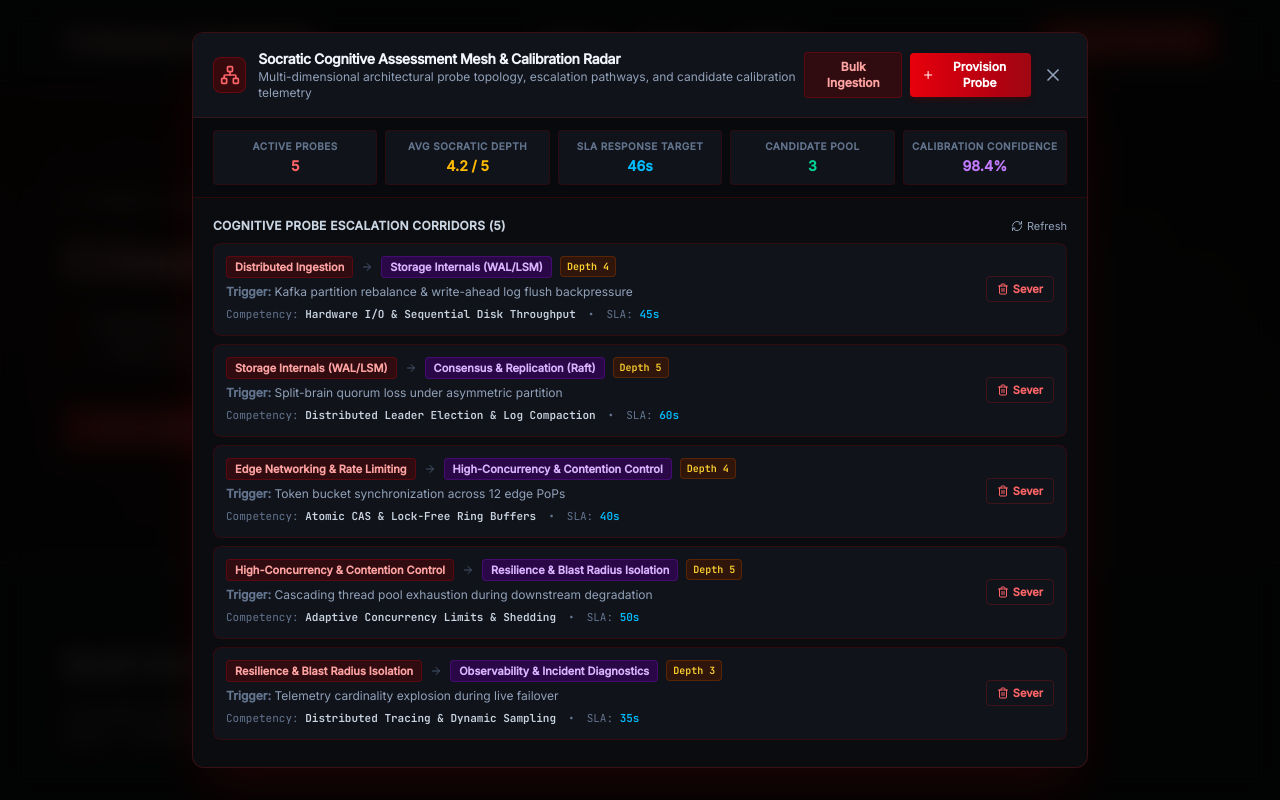
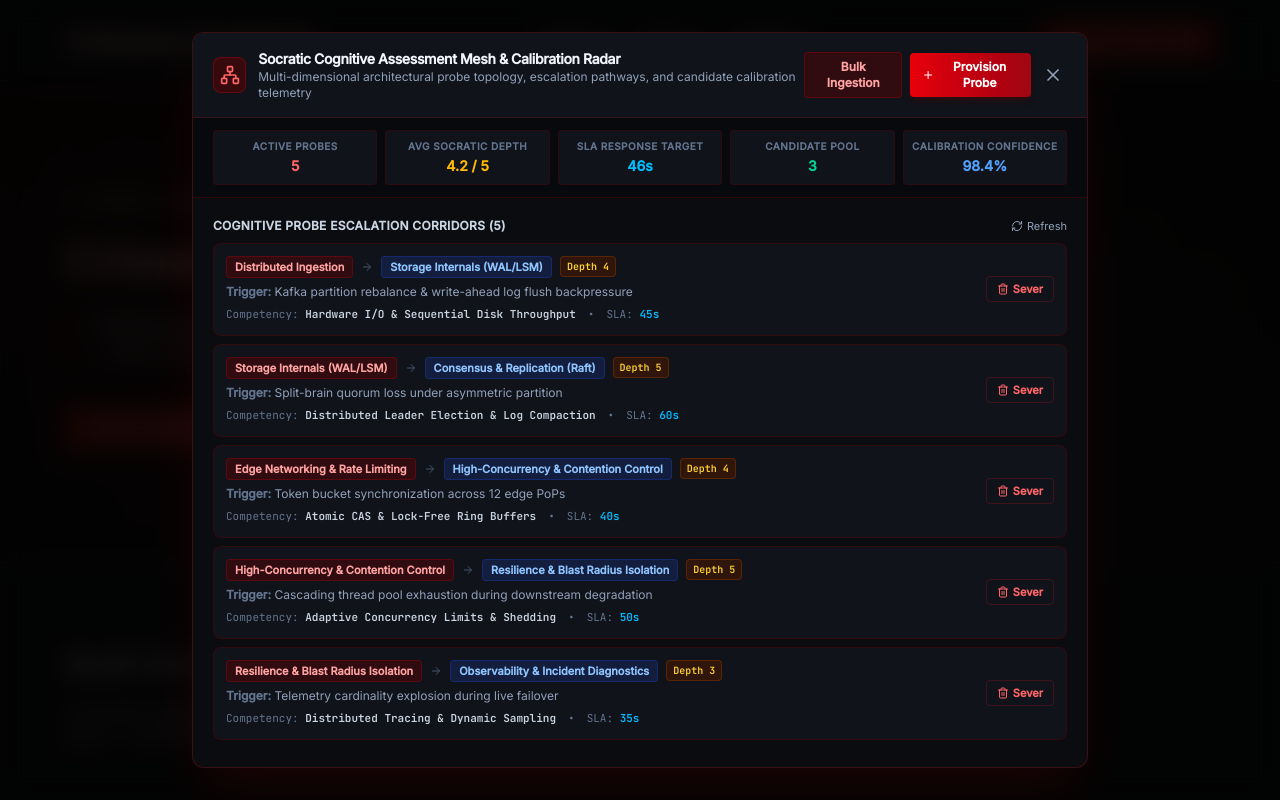
Before and after one commit to Shashankcodelover/CrimsonSentinel-AI-Interview-Agent, a Next.js app in the folder frontend/: page / in a window 1280 px wide. Both pictures are taken after a click on the button "Cognitive Mesh". Shown: the top 800 px of the page. Built offline with nearby package versions, Linux system fonts and the light colour scheme.

Commit message:
style: replace purple theme with professional blue/slate as requested

```diff
--- a/frontend/components/CognitiveTopologyMesh.tsx
+++ b/frontend/components/CognitiveTopologyMesh.tsx
@@ -147,7 +147,7 @@ export function CognitiveTopologyMesh({ onClose, onOpenIngestion }: { onClose: (
             { label: 'AVG SOCRATIC DEPTH', value: metrics ? `${metrics.avgSocraticDepth} / 5` : '4.2 / 5', color: 'text-amber-400' },
             { label: 'SLA RESPONSE TARGET', value: metrics ? `${metrics.avgSlaResponseSec}s` : '45s', color: 'text-sky-400' },
             { label: 'CANDIDATE POOL', value: candidates.length, color: 'text-emerald-400' },
-            { label: 'CALIBRATION CONFIDENCE', value: metrics ? `${metrics.calibrationConfidencePct}%` : '98.4%', color: 'text-purple-400' }
+            { label: 'CALIBRATION CONFIDENCE', value: metrics ? `${metrics.calibrationConfidencePct}%` : '98.4%', color: 'text-blue-400' }
           ].map((stat, i) => (
             <div key={i} className="flex flex-col items-center justify-center p-2 rounded bg-[#11131a] border border-red-950/50">
               <span className="text-[10px] font-bold tracking-wider text-slate-500 uppercase">{stat.label}</span>
@@ -184,7 +184,7 @@ export function CognitiveTopologyMesh({ onClose, onOpenIngestion }: { onClose: (
                         {c.fromDomain}
                       </span>
                       <ArrowRight className="size-3 text-slate-600" />
-                      <span className="px-2 py-0.5 rounded text-[11px] font-bold bg-purple-950/60 border border-purple-800/40 text-purple-300">
+                      <span className="px-2 py-0.5 rounded text-[11px] font-bold bg-blue-950/60 border border-blue-800/40 text-blue-300">
                         {c.toDomain}
                       </span>
                       <span className="px-1.5 py-0.5 rounded text-[10px] font-mono font-bold bg-amber-950/60 text-amber-300 border border-amber-800/40">
```
